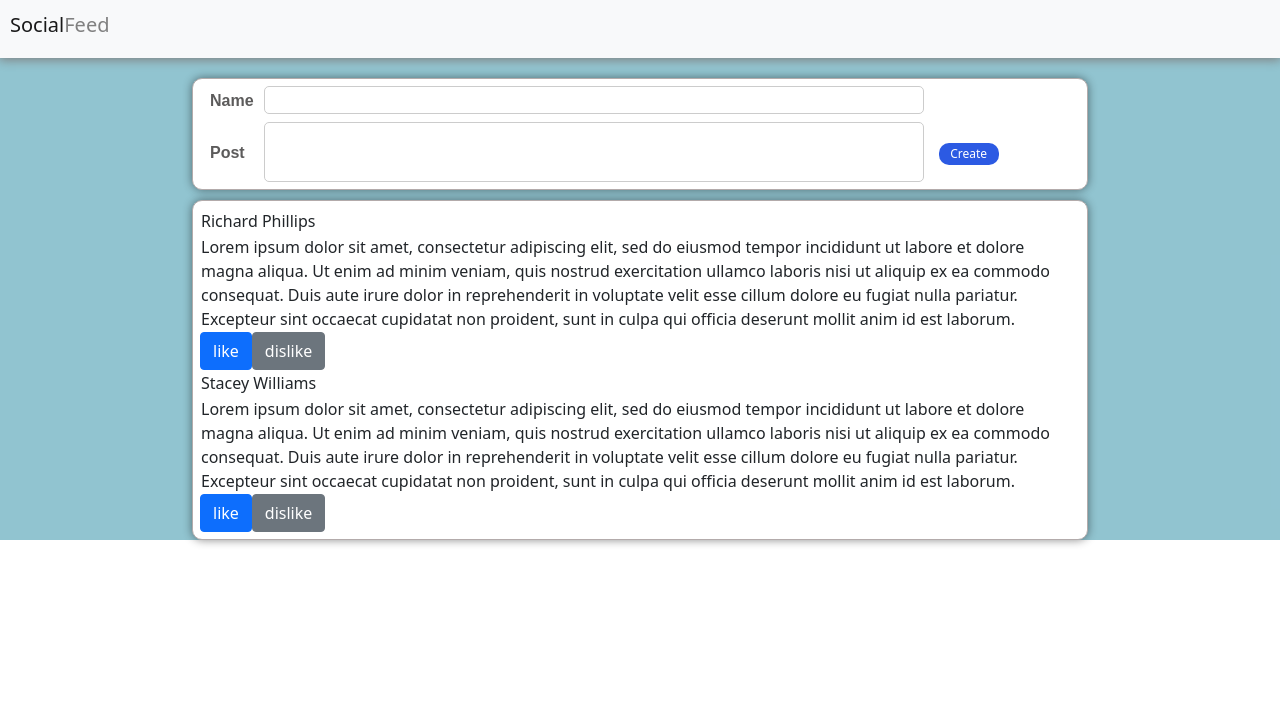
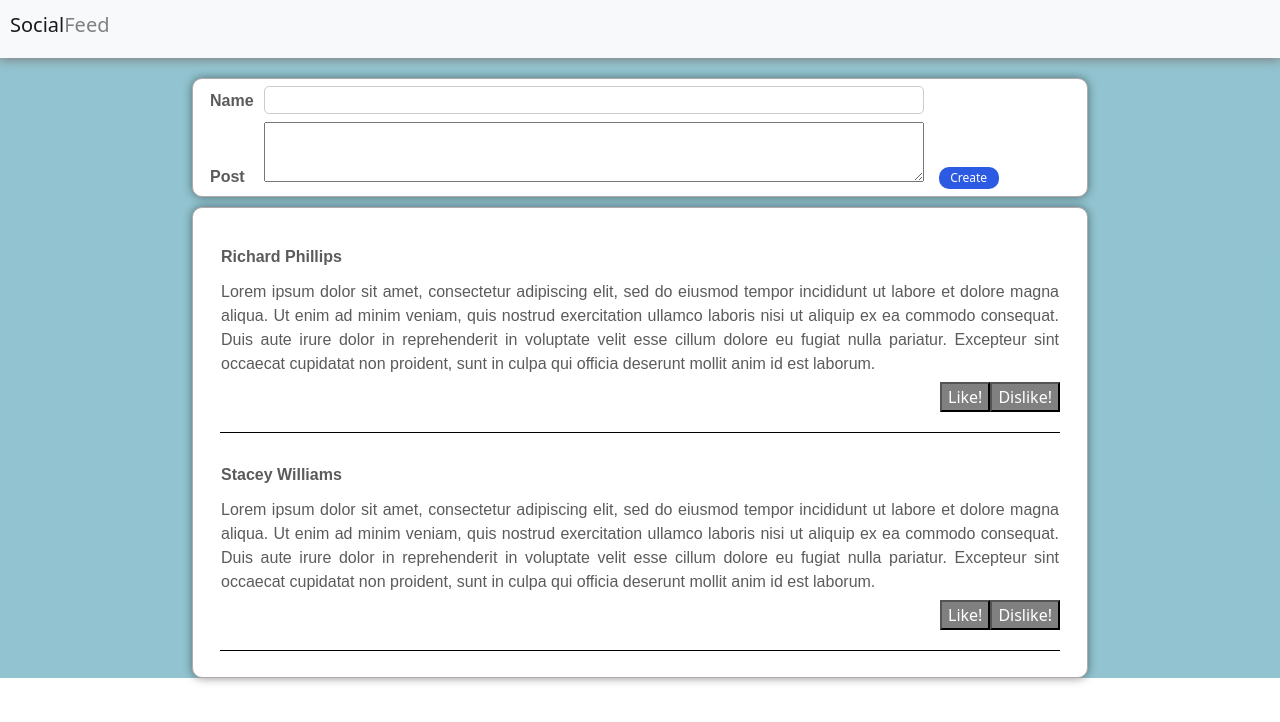
Before and after one commit to mayragann/Social_Feed, a React (Create React App) app: page / in a window 1280 px wide. Shown: the top 722 px of the page. Built offline with nearby package versions, Linux system fonts and the light colour scheme.

Commit message:
Stylized CreatePost Component + DisplayPost Component + ToggleButton Component

```diff
--- a/src/Components/CreatePost/CreatePost.css
+++ b/src/Components/CreatePost/CreatePost.css
@@ -29,7 +29,7 @@ input {
 
 .post-label{
     margin-left:10px;
-    margin-top:2px;
+    margin-top:0px;
     margin-right:19px;
 }
 .submit-button{
--- a/src/Components/CreatePost/CreatePost.jsx
+++ b/src/Components/CreatePost/CreatePost.jsx
@@ -23,9 +23,9 @@ const CreatePost = (props) => {
                 <label className='name-label'>Name</label>
                 <input className='name-input' type='text' value={name} onChange={(event) => setName(event.target.value)}/>
             </div>
-            <div>
+            <div className='post-content'>
                 <label className='post-label'>Post</label>
-                <input className='post-input' type='text' value={post} onChange={(event) => setPost(event.target.value)}/>
+                <textarea className='post-input' rows='10' cols="10" value={post} onChange={(event) => setPost(event.target.value)}/>
                 <button className='submit-button' type='submit'>Create</button>
             </div>
         </form>
--- /dev/null
+++ b/src/Components/DisplayPosts/DisplayPost.css
@@ -0,0 +1,45 @@
+
+.display-table{
+    margin-left:20px;
+    margin-right:20px;
+    margin-bottom:20px;
+
+
+
+}
+
+.top-border{
+    margin-top:5px;
+    float:right;
+    margin-bottom:20px;
+
+}
+.top{
+    margin-top:10px;
+    margin-bottom:20px;
+
+}
+.divider{
+    margin-top:20px;
+    border-top: 1px solid rgb(0, 0, 0);
+
+
+}
+.name{
+    padding-top: 30px;
+    padding-bottom: 10px;
+    font-family:Arial, Helvetica, sans-serif;
+    font-weight: bold;
+    color:rgba(29, 28, 28, 0.723);
+    font-size: 1em;
+
+
+}
+.post{
+    font-family:Arial, Helvetica, sans-serif;
+    color:rgba(29, 28, 28, 0.723);
+    font-size: 1em;
+    text-align: justify;
+    text-justify: inter-word;
+
+}
--- a/src/Components/DisplayPosts/DisplayPosts.jsx
+++ b/src/Components/DisplayPosts/DisplayPosts.jsx
@@ -1,7 +1,9 @@
 import ToggleButtons from "../ToggleButtons/ToggleButtons"
+import "./DisplayPost.css"
+
 const DisplayPost  = (props) => {
     return (
-        <table>
+        <table className="display-table">
         <thead>
         <tr>
         </tr>
@@ -10,17 +12,16 @@ const DisplayPost  = (props) => {
         {props.parentPosts.map((entry) =>{
             return (
             <>
-            <tr>
-                <td>{entry.name}</td>
+            <tr className="top">
+                <td className="name">{entry.name}</td>
             </tr>
-            <tr>
-                <td>{entry.post}</td>
+            <tr >
+                <td className="post">{entry.post}</td>
             </tr>
-            <tr>
-
+            <tr className="top-border">
                 <ToggleButtons />
             </tr>
-
+           <tr className="divider"></tr>
             </>
             );
           })}
--- a/src/Components/ToggleButtons/ToggleButtons.css
+++ b/src/Components/ToggleButtons/ToggleButtons.css
@@ -1,24 +1,15 @@
-/* .active-like{
-    background-color: green;
-}
 
-.active-dislike{
-    background-color: red;
-
-}
-
-.inactive{
-    background-color:gray;
-} */
-.like-button, .dislike-button {
-	border-radius: 5px;
-}
-.liked {
+.active-like {
 	background-color: green;
 	color: white;
 }
 
- .disliked {
+.active-dislike {
 	background-color: red;
 	color: white;
 }
+
+.inactive{
+	background-color: gray;
+	color:white;
+}
--- a/src/Components/ToggleButtons/ToggleButtons.jsx
+++ b/src/Components/ToggleButtons/ToggleButtons.jsx
@@ -1,42 +1,38 @@
-import React, { Component } from 'react';
+import React, { useState } from 'react';
 import "./ToggleButtons.css"
 
-export class ToggleButtons extends  Component{
-    constructor(props){
-        super(props)
-        this.state ={
 
+const ToggleButtons = (props) => {
+    const[likeButton, setLikeButton] = useState('inactive');
+    const[dislikeButton, setDislikeButton] = useState('inactive');
+
+
+    function handleClickLike(){
+
+        if(likeButton === 'inactive'){
+            setLikeButton('active-like');
+            setDislikeButton('inactive')
+        }
+        else{
+            setDislikeButton('inactive');
         }
     }
-    render (){
+    function handleClickDislike(){
+
+        if(dislikeButton === 'inactive'){
+            setDislikeButton('active-dislike');
+            setLikeButton('inactive')
+        }
+        else{
+            setLikeButton('inactive');
+        }
+    }
         return(
             <div>
-                <button className='btn btn-primary'>like</button>
-                <button className='btn btn-secondary'>dislike</button>
+                <button className={likeButton} onClick={handleClickLike}>Like!</button>
+                <button className={dislikeButton} onClick={handleClickDislike}>Dislike!</button>
             </div>
         )
     }
-}
 
 export default  ToggleButtons;
-// const CustomButton = (props) => {
-//     const[buttonClass, setButtonClass] = useState('inactive');
-
-
-//     function handleClick(){
-
-//         if(buttonClass === "inactive"){
-//             setButtonClass('active-dislike');
-//         }
-//         else{
-//             setButtonClass("inactive");
-//         }
-//     }
-//         return(
-//             <div>
-//                 <button className={buttonClass} onClick={handleClick}>{props.message}</button>
-//             </div>
-//         )
-//     }
-
-// export default  CustomButton;
```
